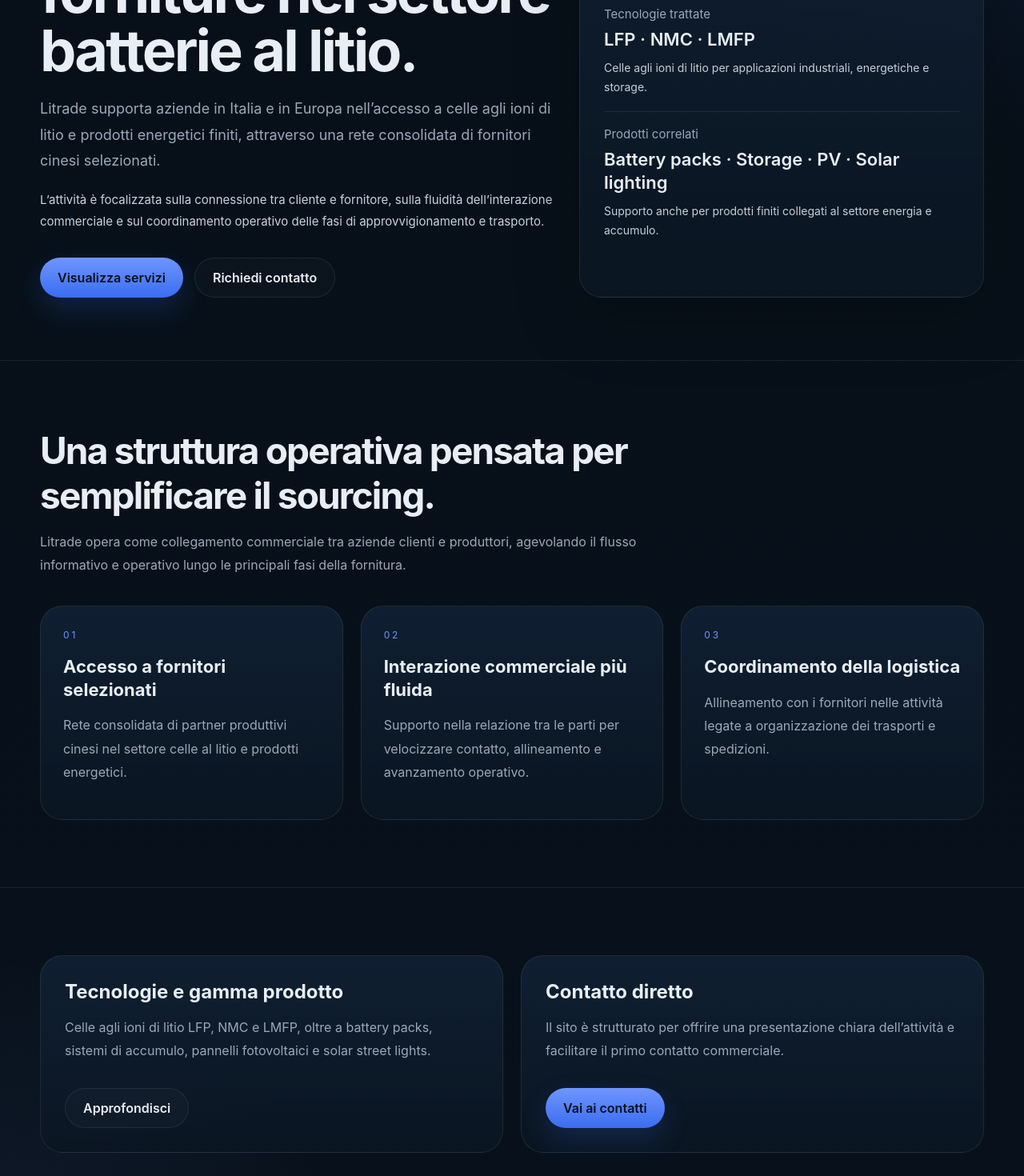
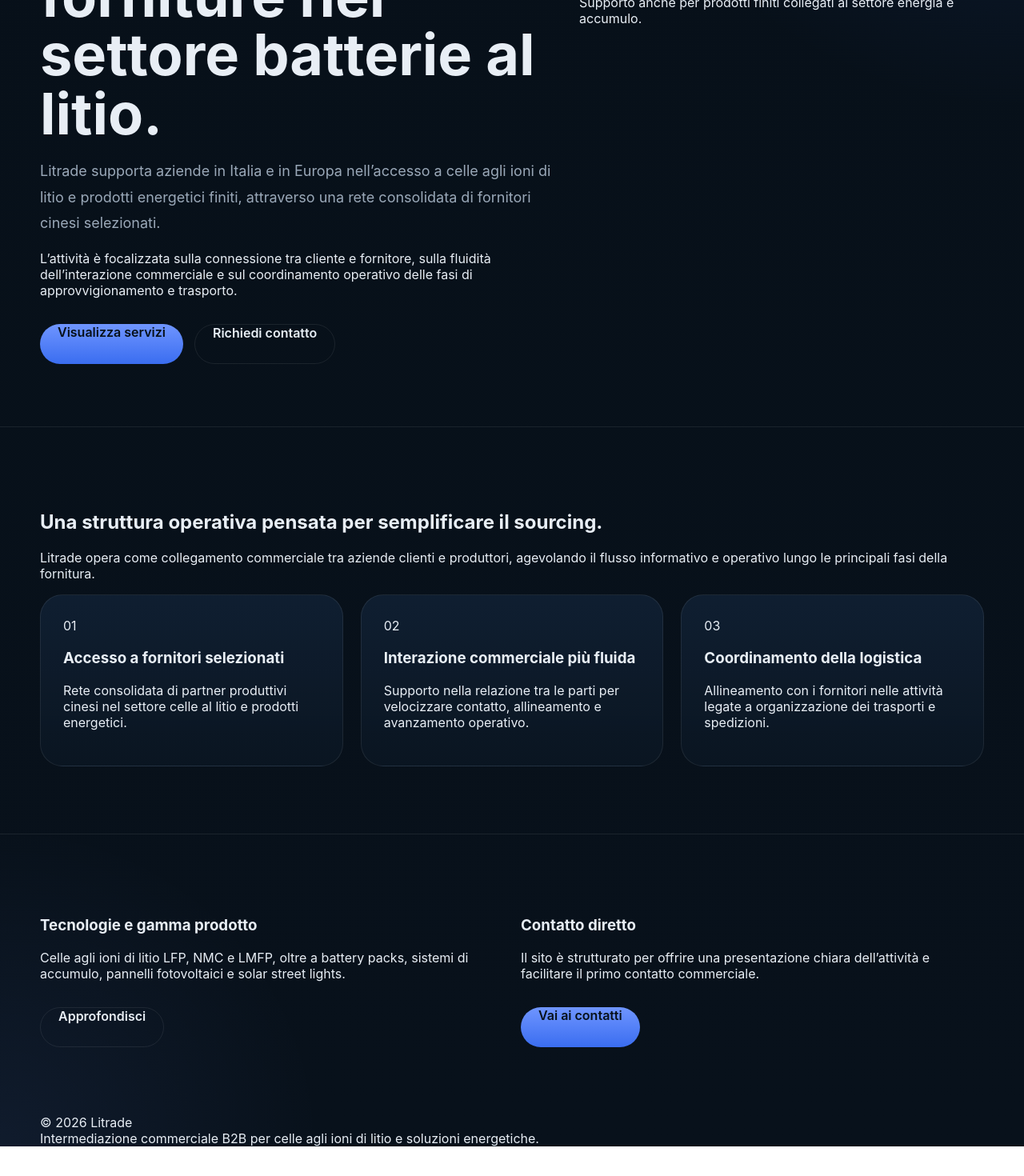
Before and after one commit to LitradeEU/Litrade-site, a Next.js app: page / in a window 1280 px wide. Shown: the part 400-1870 px from the top of the page at 80% size. After the commit the page ends 1833 px from the top, so only its background shows below. Built offline with nearby package versions, Linux system fonts and the light colour scheme.

Commit message:
Update globals.css

```diff
--- a/styles/globals.css
+++ b/styles/globals.css
@@ -45,6 +45,8 @@
   width: min(var(--max), calc(100% - 40px));
   margin: 0 auto;
 }
+
+/* HEADER */
 
 .header {
   position: sticky;
@@ -136,6 +138,8 @@
   transform: scaleX(1);
 }
 
+/* HERO */
+
 .hero {
   padding: 92px 0 78px;
 }
@@ -144,316 +148,135 @@
   display: grid;
   grid-template-columns: 1.12fr 0.88fr;
   gap: 30px;
-  align-items: stretch;
-}
-
-.eyebrow {
-  font-size: 12px;
-  text-transform: uppercase;
-  letter-spacing: 0.28em;
-  color: var(--muted);
-}
-
-.hero h1,
-.section-heading h2,
-.page-hero h1 {
-  letter-spacing: -0.04em;
 }
 
 .hero h1 {
   font-size: clamp(42px, 6vw, 72px);
   line-height: 1.02;
   margin: 18px 0 20px;
-  max-width: 800px;
 }
 
 .lead {
   color: var(--muted);
   font-size: 18px;
-  line-height: 1.82;
-  max-width: 760px;
-}
-
-.hero-sublead {
-  margin-top: 18px;
-  color: #c7d2df;
-  font-size: 15px;
   line-height: 1.8;
-  max-width: 720px;
 }
 
 .actions {
   display: flex;
-  flex-wrap: wrap;
   gap: 14px;
   margin-top: 32px;
 }
 
 .btn-primary,
 .btn-secondary {
-  display: inline-flex;
-  align-items: center;
-  justify-content: center;
   min-height: 50px;
   padding: 0 22px;
   border-radius: 999px;
   font-weight: 600;
-  transition: transform 0.2s ease, opacity 0.2s ease, border-color 0.2s ease;
 }
 
 .btn-primary {
   background: linear-gradient(180deg, var(--accent-soft), var(--accent));
   color: #071019;
-  box-shadow: 0 14px 34px var(--glow);
-}
-
-.btn-primary:hover {
-  transform: translateY(-1px);
-  opacity: 0.98;
 }
 
 .btn-secondary {
   border: 1px solid var(--line);
-  background: rgba(255, 255, 255, 0.02);
-  color: var(--text);
 }
 
-.btn-secondary:hover {
-  border-color: rgba(111, 149, 255, 0.32);
-  transform: translateY(-1px);
-}
-
-.hero-panel,
-.card,
-.band,
-.contact-card {
-  background: linear-gradient(180deg, rgba(18, 35, 56, 0.78), rgba(11, 22, 34, 0.92));
-  border: 1px solid var(--line);
-  border-radius: 28px;
-}
-
-.hero-panel {
-  padding: 30px;
-  box-shadow: 0 28px 80px rgba(0, 0, 0, 0.28);
-}
-
-.panel-label {
-  color: var(--muted);
-  font-size: 12px;
-  text-transform: uppercase;
-  letter-spacing: 0.22em;
-  margin-bottom: 22px;
-}
-
-.metric {
-  padding: 18px 0;
-  border-bottom: 1px solid var(--line);
-}
-
-.metric:last-child {
-  border-bottom: 0;
-  padding-bottom: 0;
-}
-
-.metric-title {
-  font-size: 15px;
-  color: var(--muted);
-  margin-bottom: 8px;
-}
-
-.metric-value {
-  font-size: 22px;
-  line-height: 1.35;
-  font-weight: 600;
-}
-
-.metric-note {
-  margin-top: 8px;
-  color: #c3cfda;
-  line-height: 1.7;
-  font-size: 14px;
-}
+/* SECTIONS */
 
 .section {
   padding: 84px 0;
   border-top: 1px solid var(--line);
 }
 
-.section-heading {
-  max-width: 770px;
-  margin-bottom: 36px;
-}
-
-.section-heading h2 {
-  font-size: clamp(30px, 4vw, 46px);
-  margin: 0 0 14px;
-}
-
-.section-heading p,
-.card p,
-.footer,
-.page-hero p,
-.list li,
-.grid-note,
-.band p {
-  color: var(--muted);
-  line-height: 1.82;
-}
-
-.grid-3,
 .grid-2 {
   display: grid;
+  grid-template-columns: repeat(2, 1fr);
   gap: 22px;
 }
 
 .grid-3 {
+  display: grid;
   grid-template-columns: repeat(3, 1fr);
-}
-
-.grid-2 {
-  grid-template-columns: repeat(2, 1fr);
+  gap: 22px;
 }
 
 .card {
   padding: 28px;
-  transition: border-color 0.2s ease, transform 0.2s ease;
-}
-
-.card:hover {
-  transform: translateY(-2px);
-  border-color: rgba(111, 149, 255, 0.2);
-}
-
-.card-number {
-  color: var(--accent-soft);
-  font-size: 12px;
-  text-transform: uppercase;
-  letter-spacing: 0.24em;
-  margin-bottom: 18px;
-}
-
-.card h3 {
-  margin: 0 0 14px;
-  font-size: 22px;
-  line-height: 1.3;
-}
-
-.band {
-  padding: 30px;
-}
-
-.band h3 {
-  margin: 0 0 12px;
-  font-size: 24px;
+  border-radius: 28px;
+  border: 1px solid var(--line);
+  background: linear-gradient(180deg, rgba(18,35,56,0.78), rgba(11,22,34,0.92));
 }
 
 .list {
   list-style: none;
   padding: 0;
-  margin: 0;
 }
 
 .list li {
-  padding: 15px 0;
+  padding: 12px 0;
   border-bottom: 1px solid var(--line);
 }
 
-.list li:last-child {
-  border-bottom: 0;
+/* CONTACT */
+
+.contact-wrap {
+  display: grid;
+  grid-template-columns: 1fr 1fr;
+  gap: 24px;
 }
 
-.footer {
-  padding: 28px 0 42px;
-  border-top: 1px solid var(--line);
-  font-size: 14px;
+/* ===== EXTENSIONS ===== */
+
+.product-card {
+  overflow: hidden;
 }
 
-.footer-inner {
-  display: flex;
-  align-items: center;
-  justify-content: space-between;
+.product-visual {
+  margin: -8px -8px 22px;
+  border-radius: 22px;
+  border: 1px solid rgba(111,149,255,0.16);
+  background: linear-gradient(180deg, rgba(58,109,240,0.08), rgba(255,255,255,0.02));
+  padding: 18px;
+}
+
+.cert-grid {
+  display: grid;
+  grid-template-columns: repeat(3,1fr);
   gap: 18px;
 }
 
-.footer-note {
-  color: var(--muted);
+.cert-card {
+  padding: 22px;
+  border-radius: 24px;
+  border: 1px solid var(--line);
 }
 
-.page-hero {
-  padding: 82px 0 38px;
+.cert-badge {
+  margin-bottom: 14px;
 }
 
-.contact-wrap {
+.form-grid {
   display: grid;
-  grid-template-columns: 1fr 0.9fr;
-  gap: 24px;
+  grid-template-columns: repeat(2,1fr);
+  gap: 14px;
 }
 
-.contact-card {
-  padding: 28px;
+.full {
+  grid-column: 1 / -1;
 }
 
-.contact-row {
-  padding: 16px 0;
-  border-bottom: 1px solid var(--line);
-}
-
-.contact-row:last-child {
-  border-bottom: 0;
-}
-
-.contact-label {
-  color: var(--muted);
-  font-size: 13px;
-  margin-bottom: 6px;
-}
-
-.contact-value {
-  font-size: 20px;
-  font-weight: 600;
-}
+/* RESPONSIVE */
 
 @media (max-width: 980px) {
-  .hero-grid,
+  .grid-2,
   .grid-3,
-  .grid-2,
+  .cert-grid,
+  .form-grid,
   .contact-wrap {
     grid-template-columns: 1fr;
   }
-
-  .nav {
-    gap: 16px;
-    font-size: 13px;
-  }
 }
-
-@media (max-width: 640px) {
-  .container {
-    width: min(var(--max), calc(100% - 28px));
-  }
-
-  .header-inner {
-    min-height: auto;
-    flex-direction: column;
-    padding: 16px 0;
-  }
-
-  .brand {
-    width: 100%;
-    justify-content: center;
-  }
-
-  .nav {
-    flex-wrap: wrap;
-    justify-content: center;
-  }
-
-  .hero {
-    padding-top: 56px;
-  }
-
-  .footer-inner {
-    flex-direction: column;
-    align-items: flex-start;
-  }
-}
```
